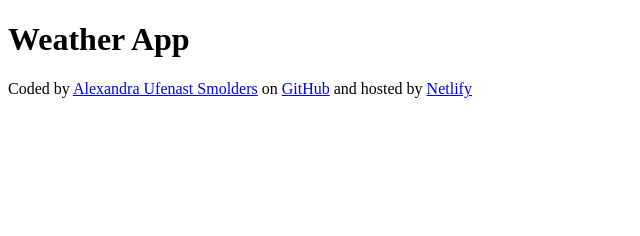
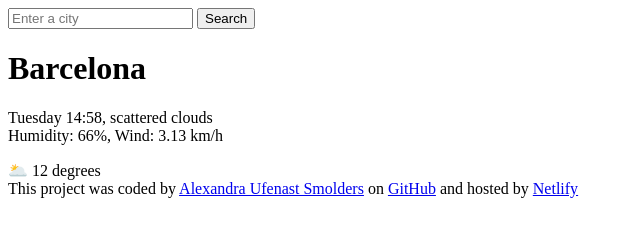
Before and after one commit to alexandrabeep/weather-app-project, a plain HTML site: page index.html in a window 1280 px wide. Shown: the whole page, without its empty margins (0-640 px from the left). Drawn offline with Linux system fonts and the light colour scheme.

Commit message:
Added HTML

```diff
--- a/index.html
+++ b/index.html
@@ -6,9 +6,25 @@
     <title>Alex's Weather App</title>
   </head>
   <body>
-    <h1>Weather App</h1>
+    <header>
+      <form>
+        <input type="search" placeholder="Enter a city" />
+        <input type="submit" value="Search" />
+      </form>
+    </header>
+    <main>
+      <div>
+        <h1>Barcelona</h1>
+        <p>
+          Tuesday 14:58, scattered clouds <br />
+          Humidity: 66%, Wind: 3.13 km/h
+        </p>
+      </div>
+      <div>🌥️ 12 degrees</div>
+    </main>
+
     <footer>
-      Coded by
+      This project was coded by
       <a href="https://github.com/alexandrabeep" target="_blank"
         >Alexandra Ufenast Smolders</a
       >
```
